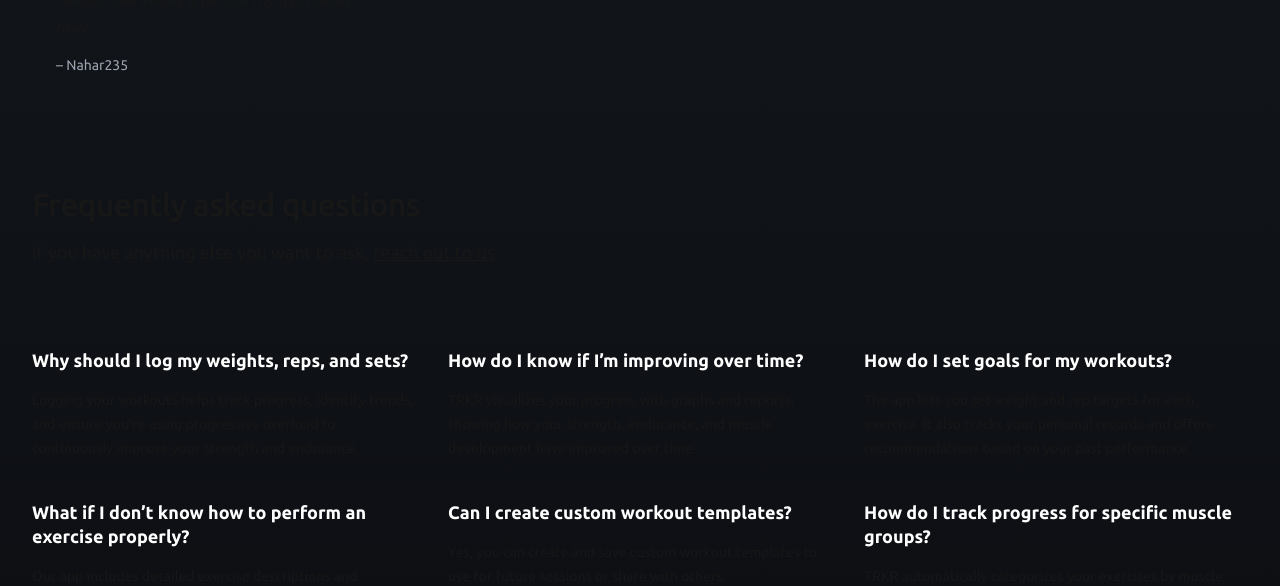
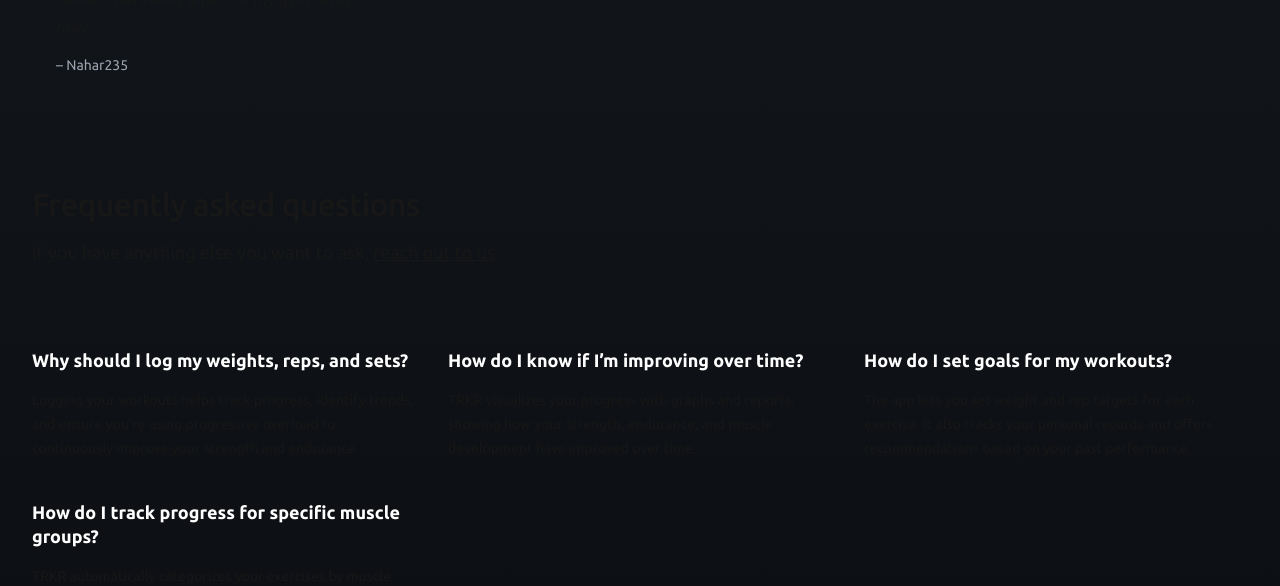
Before and after one commit to theartofnonso/trkr-landing-page, a Next.js app: page / in a window 1280 px wide. Shown: the part 2333-2919 px from the top of the page. Built offline with nearby package versions, Linux system fonts and the light colour scheme.

Commit message:
Update Faqs.tsx

```diff
--- a/app/components/Faqs.tsx
+++ b/app/components/Faqs.tsx
@@ -8,9 +8,9 @@ const faqs = [
         'Logging your workouts helps track progress, identify trends, and ensure you’re using progressive overload to continuously improve your strength and endurance.',
     },
     {
-      question: 'What if I don’t know how to perform an exercise properly?',
+      question: 'How do I track progress for specific muscle groups?',
       answer:
-        'Our app includes detailed exercise descriptions and instructional videos to ensure you’re performing each exercise with proper form.',
+          'TRKR automatically categorizes your exercises by muscle group. You can review your training frequency and volume for each group over time, allowing you to focus on areas that need more attention.',
     },
   ],
   [
@@ -19,22 +19,12 @@ const faqs = [
       answer:
         'TRKR visualizes your progress with graphs and reports, showing how your strength, endurance, and muscle development have improved over time.',
     },
-    {
-      question: 'Can I create custom workout templates?',
-      answer:
-          'Yes, you can create and save custom workout templates to use for future sessions or share with others.',
-    },
   ],
   [
     {
       question: 'How do I set goals for my workouts?',
       answer:
         'The app lets you set weight and rep targets for each exercise. It also tracks your personal records and offers recommendations based on your past performance.',
-    },
-    {
-      question: 'How do I track progress for specific muscle groups?',
-      answer:
-        'TRKR automatically categorizes your exercises by muscle group. You can review your training frequency and volume for each group over time, allowing you to focus on areas that need more attention.',
     },
   ],
 ]
```
